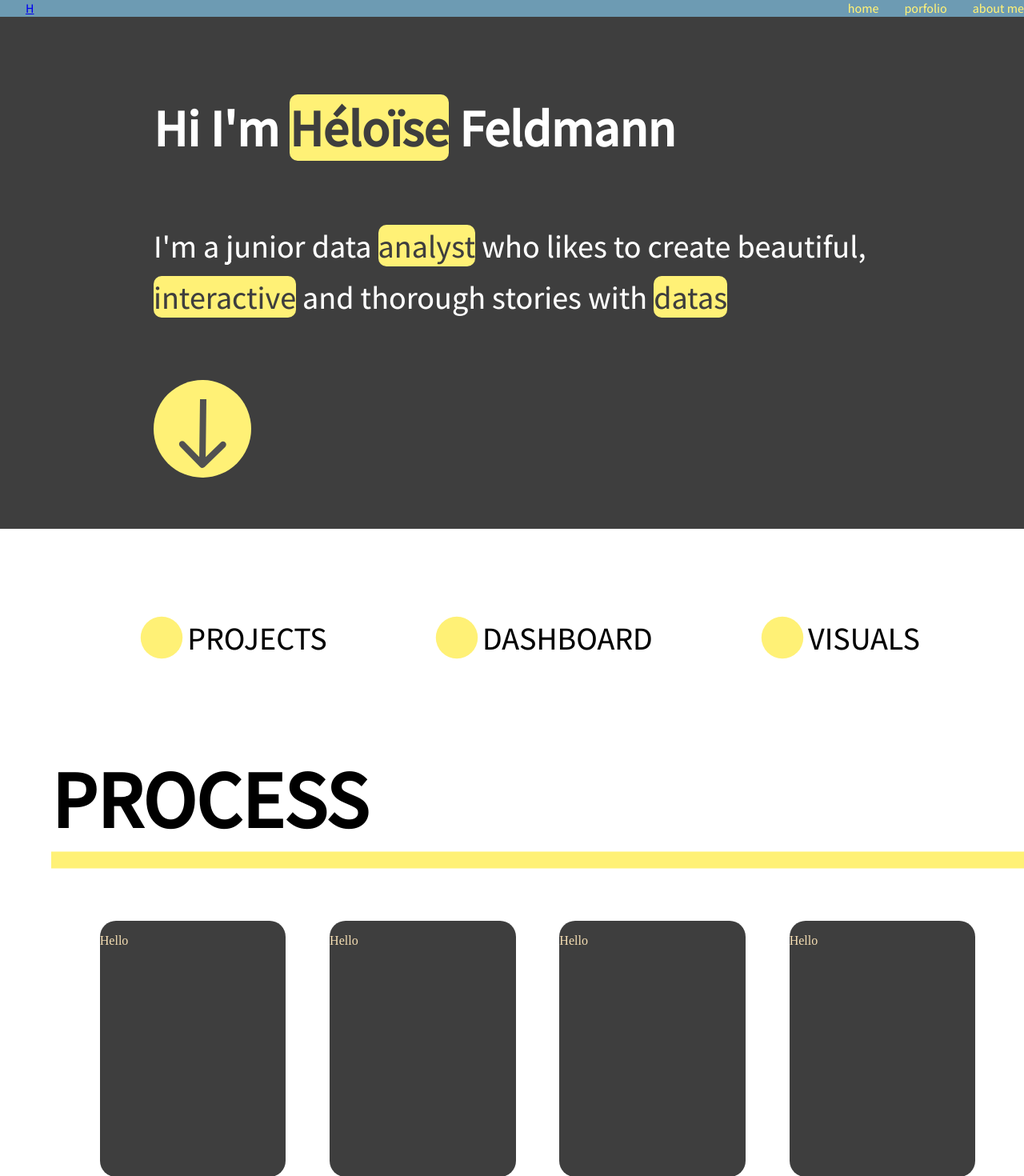
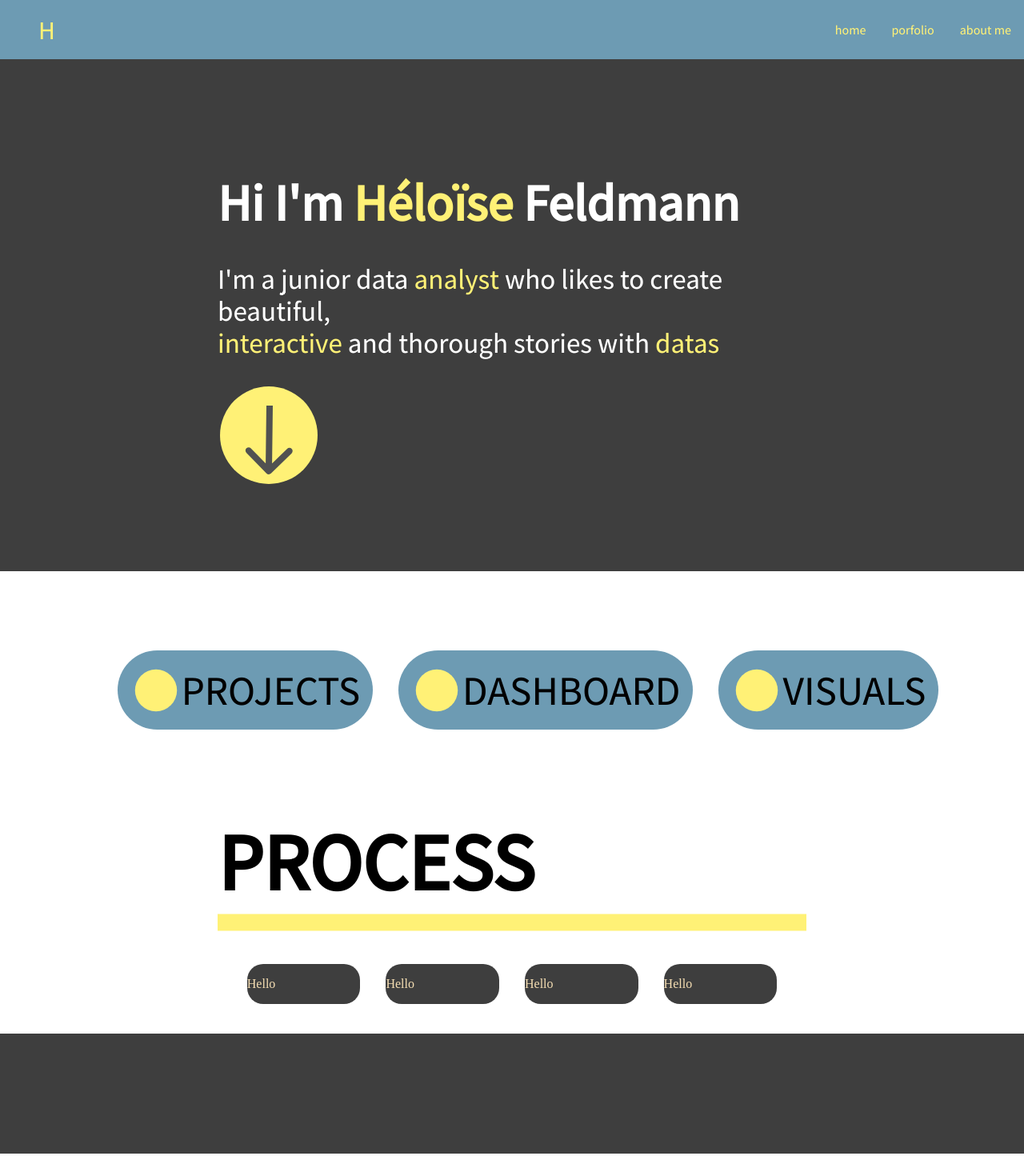
Before and after one commit to Yheloww/portfolio-website, a SvelteKit app in the folder my-app/: page / in a window 1280 px wide. Shown: the top 1470 px of the page at 80% size. After the commit the page ends 1442 px from the top, so only its background shows below. Built offline with nearby package versions, Linux system fonts and the light colour scheme; a web font is replaced by a local one.

Commit message:
homa page responsive

```diff
--- a/my-app/src/routes/+layout.svelte
+++ b/my-app/src/routes/+layout.svelte
@@ -78,10 +78,15 @@
 		font-family: 'Assistant', sans-serif;
 		align-items: center;
 		justify-content: space-between;
+		padding: 1rem;
 	}
 
 	.logo a {
 		margin: 2rem;
+		text-decoration: none;
+		color: var(--text-yellow);
+		font-size: 2rem;
+		margin-block: 0rem;
 	}
 
 	.big-links {
@@ -125,7 +130,6 @@
 
 	.menu {
 		z-index: 100;
-		padding: 1rem;
 	}
 
 </style>
--- a/my-app/src/routes/+page.svelte
+++ b/my-app/src/routes/+page.svelte
@@ -20,10 +20,11 @@
     })
 
 </script>
-
     <div class="principal-section">
-    <h1 class="titre principal">Hi I'm <span class="yellow-text">Héloïse</span> Feldmann</h1>
-    <p class="sous-titre principal">I'm a junior data
+        <div class="wrapper">
+            <div class="inline-test">
+                <h1 class="titre">Hi I'm <span class="yellow-text">Héloïse</span> Feldmann</h1>
+                <p class="sous-titre">I'm a junior data
                     <span class="yellow-text">analyst</span>
                      who likes to create beautiful,<br class="break">
                      <span class="yellow-text">interactive</span>
@@ -35,9 +36,12 @@
                         <path  class="fleche" d="M58.1115 103.786C59.654 105.368 62.1864 105.4 63.7679 103.857L89.54 78.7215C91.1215 77.179 91.1531 74.6466 89.6107 73.0651C88.0682 71.4836 85.5358 71.4519 83.9543 72.9944L61.0458 95.3372L38.703 72.4287C37.1605 70.8472 34.628 70.8156 33.0465 72.358C31.465 73.9005 31.4334 76.4329 32.9758 78.0144L58.1115 103.786ZM58.0003 18.95L56.9754 100.944L64.9748 101.044L65.9997 19.05L58.0003 18.95Z" fill="#515151"/>
                     </svg>
         </div>
+    </div>
+</div>
 
+<div class="wrapper">
     <div class="projects-type">
-    <ul>
+        <ul class="project-list">
             <li>
                 <svg width="64" height="64" viewBox="0 0 122 122" fill="none" xmlns="http://www.w3.org/2000/svg" class="bullet">
                     <circle cx="61" cy="61" r="50" fill="#FFF176"/>
@@ -58,7 +62,9 @@
             </li>
         </ul>
     </div>
+</div>
 
+<div class="wrapper">
     <div class="process" >
         <div transition:fade>
             <h1 class="very-big">process</h1>
@@ -74,12 +80,18 @@
             <div class="card show"><p>Hello</p></div>
         </div>
     </div>
+</div>
+
 
 <footer class="footer">
 </footer>
 
 
 <style>
+    .wrapper {
+    max-width: 50rem;
+    margin-inline: auto;
+    }
 
     .principal-section {
         margin-top: 0%;
@@ -88,33 +100,23 @@
         display: flex;
         flex-direction: column;
         justify-content: center;
-        line-height: 4rem;
         width: 100%;
         overflow: hidden;
-    }
-    .principal {
-        margin-left: 15%;
         color: white;
         font-family: 'Assistant', sans-serif;
-        margin-right: 10%;
     }
 
     .titre {
-        font-size: 64px;
+        font-size: 50px;
+        line-height: 4rem;
     }
 
     .sous-titre {
-        font-size: 40px;
+        font-size: 20px;
+        line-height: 2rem;
     }
     .yellow-text {
-        background-color: var(--text-yellow);
-        color: var(--grey-color);
-        border-radius: 10px;
-    }
-
-    .round {
-        margin-left: 15%;
-        margin-top: 2.5%;
+        color: var(--text-yellow);
     }
 
     .fleche {
@@ -124,14 +126,21 @@
     .projects-type {
         display: flex;
         font-family: 'Assistant', sans-serif;
-        font-size:40px;
+        font-size: 1rem;
         text-transform: uppercase;
         font-style: bold;
         width: 100%;
-        margin-top: 5%;
-        margin-bottom: 5%;
+        font-size: 30px;
+    }
 
+    .inline-test {
+        margin-inline: 2rem;
     }
+
+    .round {
+        width: max(10vw, 5vw);
+    }
+
 
     .text-big {
         text-decoration: none;
@@ -139,22 +148,27 @@
     }
 
     li:hover {
-        transform: translateY(-10px);
+        opacity: 0.5;
         transition: transform 0.5s ease;
+
+    }
+    ul {
+        display: flex;
+        flex-direction: column;
     }
 
-    ul {
+    li {
+        list-style: none;
         display: flex;
-        align-items: start;
-        justify-content: space-evenly;
-        width: 100%;
-        list-style: none;
+        flex-direction: row;
+        justify-content: first baseline;
+        align-items: center;
+        background-color: var(--blue-color);
+        padding: 0.5rem;
+        border-radius: 100vw;
+        margin-block: 0.5rem;
     }
-    li {
-        display: flex;
-        align-items: center;
-        justify-content: left;
-    }
+
 
     @keyframes haut-bas {
         0% {
@@ -175,26 +189,24 @@
     }
 
     .very-big {
-        font-size: 100px;
+        font-size: 64px;
         font-family: 'Assistant', sans-serif;
         text-transform: uppercase;
         margin-block: 0em;
     }
 
     .process {
-        margin-left: 5%;
         margin-bottom: 0;
         display: flex;
         flex-direction: column;
+        margin-inline: 2rem;
     }
 
     .cards {
         display: flex;
-        flex-direction: row;
+        flex-direction: column;
         padding: 5%;
-        gap: 5%;
-        justify-content: space-between;
-        align-items: center;
+        gap: 2rem;
     }
     .card.show {
         color : wheat;
@@ -203,9 +215,7 @@
 
     .card {
         width:100%;
-        height: 40vh;
         background-color: var(--grey-color);
-        flex-basis: 25%;
         border-radius: 20px;
         opacity: 0;
     }
@@ -219,12 +229,59 @@
     }
     }
 
-
-
-
     footer {
         height: 150px;
         width: 100%;
         background-color: var(--grey-color);
     }
+
+
+    @media (min-width: 600px) {
+    .projects-type {
+        display: flex;
+        font-family: 'Assistant', sans-serif;
+        font-size:4vw;
+        text-transform: uppercase;
+        font-style: bold;
+        width: 100%;
+        margin-top: 5%;
+        margin-bottom: 5%;
+        justify-content: center;
+        margin-inline: 0;
+    }
+
+    ul {
+        display: flex;
+        justify-content: center;
+        flex-direction: row;
+        align-content: center;
+        gap: 2rem;
+    }
+
+    li {
+        display: flex;
+        justify-content: center;
+        align-items: center;
+        padding: 1rem;
+    }
+
+    .sous-titre {
+        font-size: 35px;
+        line-height: 2.5rem;
+    }
+
+    .very-big {
+        font-size: 100px;
+    }
+    .titre {
+        font-size: 64px;
+    }
+    .bullet {
+        width: min(10vh, 5vw);
+    }
+
+    .cards {
+        flex-direction: row;
+    }
+}
 </style>
```
Lines whose indentation alone changed are shown as unchanged.
